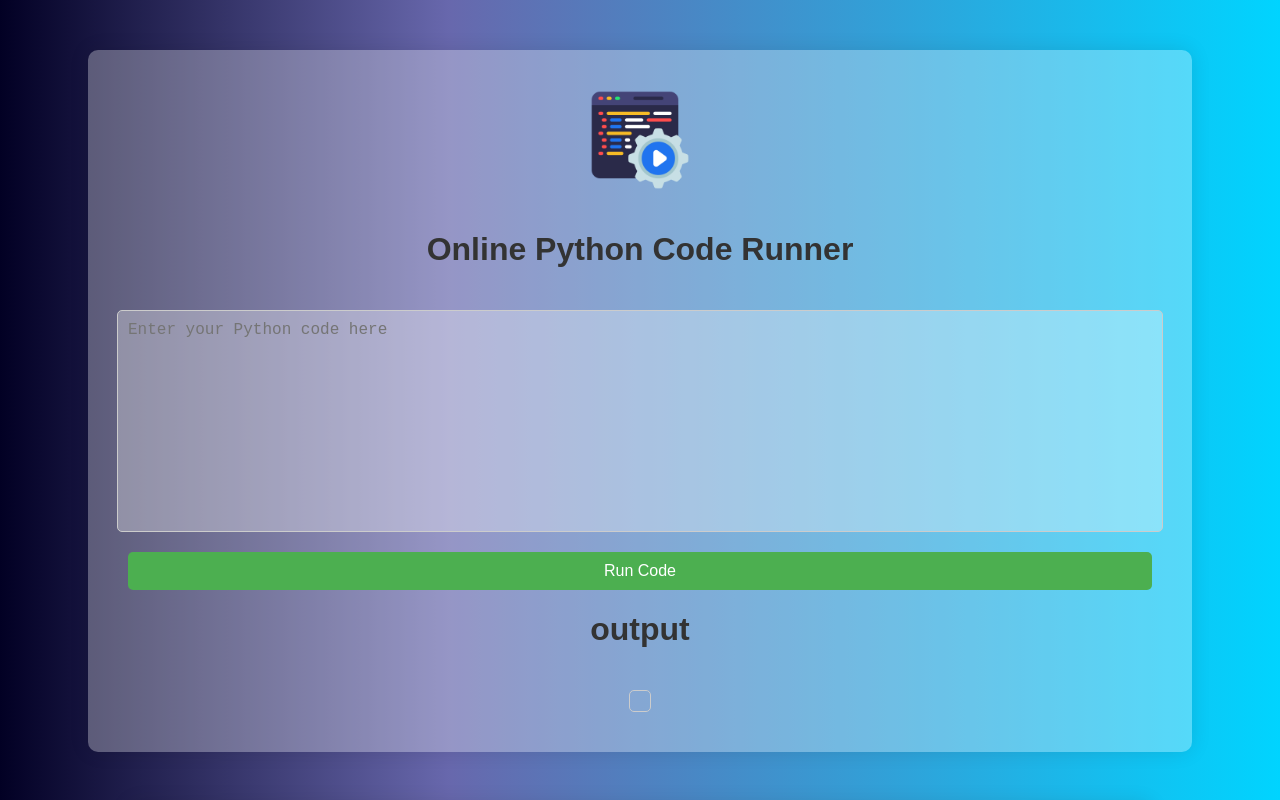
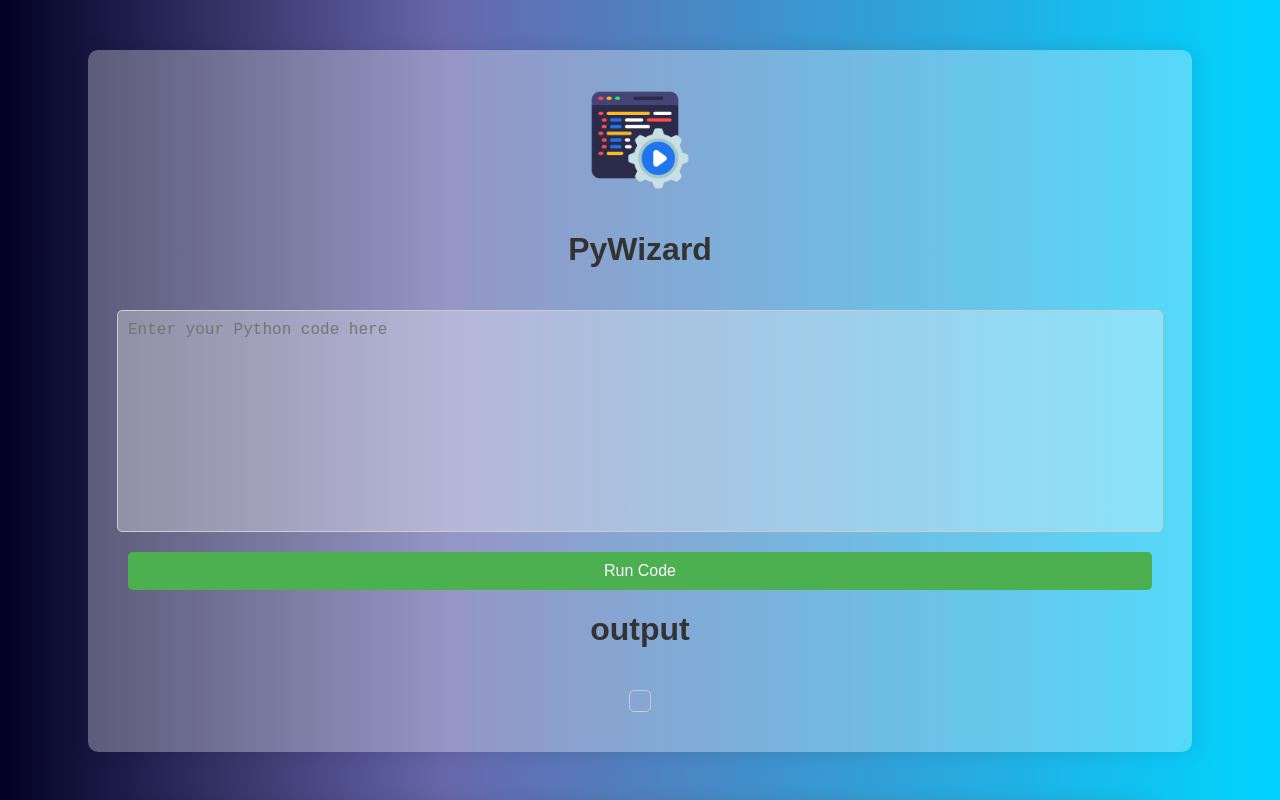
Before and after one commit to Tanmay-Tiwaricyber/Pyxel, a website: page public/index.html in a window 1280 px wide. Shown: the top 800 px of the page. Drawn offline with Linux system fonts and the light colour scheme.

Commit message:
Update index.html

```diff
--- a/public/index.html
+++ b/public/index.html
@@ -3,7 +3,8 @@
 <head>
     <meta charset="UTF-8">
     <meta name="viewport" content="width=device-width, initial-scale=1.0">
-    <title>Online Python Code Runner</title>
+    <title>PyOnline</title>
+    <link rel="shortcut icon" href="code.png" type="image/x-icon">
     <link rel="stylesheet" href="style.css">
     <link rel="preconnect" href="https://fonts.googleapis.com">
 <link rel="preconnect" href="https://fonts.gstatic.com" crossorigin>
@@ -12,7 +13,7 @@
 <body>
     <div class="container">
         <img id="logo" src="code.png" alt="" height="100px">
-        <h1>Online Python Code Runner</h1>
+        <h1>PyWizard</h1>
         <textarea id="code" placeholder="Enter your Python code here"></textarea>
         <!-- <textarea id="input" placeholder="Enter input (if any)"></textarea> -->
         <button onclick="runCode()">Run Code</button>
```
